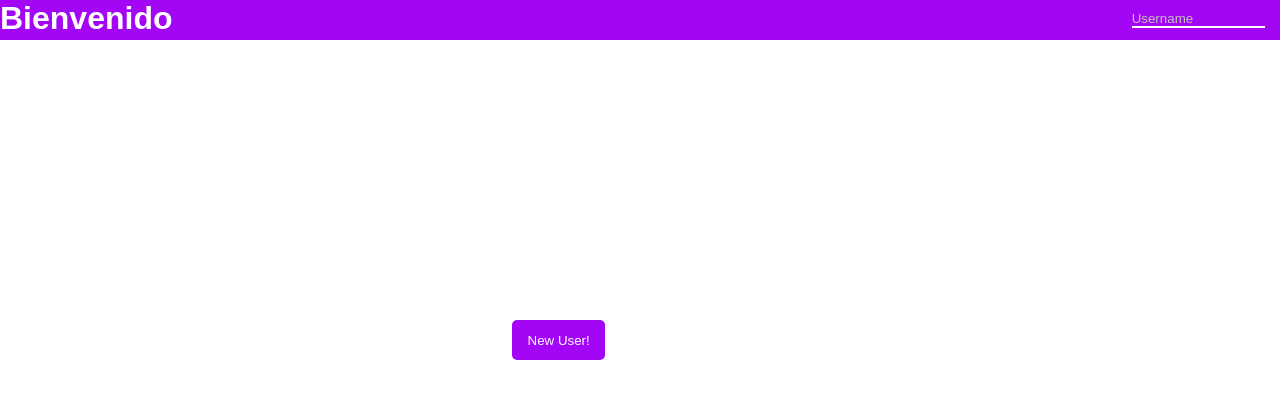
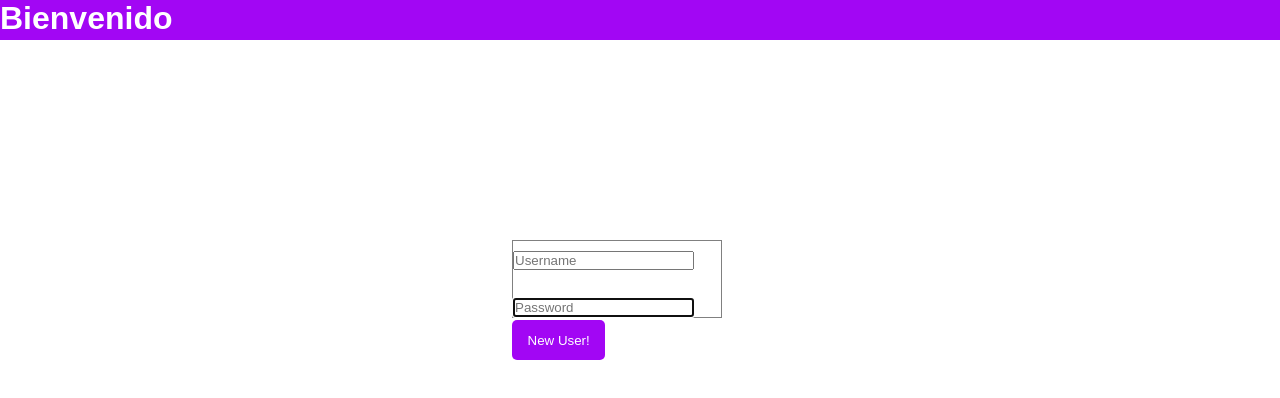
Before and after one commit to mmunozpatino/SegundaAPI, an Angular app in the folder frontEnd/: page / in a window 1280 px wide. Shown: the top 398 px of the page. Built offline with nearby package versions, Linux system fonts and the light colour scheme.

Commit message:
mejora de GUI

```diff
--- a/frontEnd/src/app/app.component.html
+++ b/frontEnd/src/app/app.component.html
@@ -1,6 +1,5 @@
 <!--The content below is only a placeholder and can be replaced.-->
 <div class='cabecera'>
    <h1>Bienvenido</h1>
-   <log></log>
 </div>
 <router-outlet></router-outlet>
--- a/frontEnd/src/app/inicio/inicio.component.html
+++ b/frontEnd/src/app/inicio/inicio.component.html
@@ -1 +1,2 @@
 <button (click)='new()'>New User!</button>
+<log></log>
--- a/frontEnd/src/app/log/log.component.css
+++ b/frontEnd/src/app/log/log.component.css
@@ -1,3 +1,15 @@
+.cuerpo{
+   position: absolute;
+   left: 40%;
+   top: 30%;
+   border: 1px solid grey;
+   height: content;
+   width: 13em;
+}
+input{
+   margin-top: 10px;
+}
+/*
 div{
    float: right;
    position: relative;
@@ -25,4 +37,4 @@ button{
    cursor: pointer;
    outline: none;
    zoom: 80%;
-}
+} */
--- a/frontEnd/src/app/log/log.component.html
+++ b/frontEnd/src/app/log/log.component.html
@@ -1,9 +1,10 @@
-<div>
+<div class='cuerpo'>
    <div *ngIf=!isLog>
       <div *ngIf=!change>
          <input type="text" [(ngModel)]='username' placeholder="Username" (keydown)='Change($event)'>
       </div>
-      <div *ngIf=change>
+      <br>
+      <div>
          <input type="password" [(ngModel)]='pass' placeholder="Password" (keydown)='logIn($event)' autofocus>
       </div>
    </div>
```
